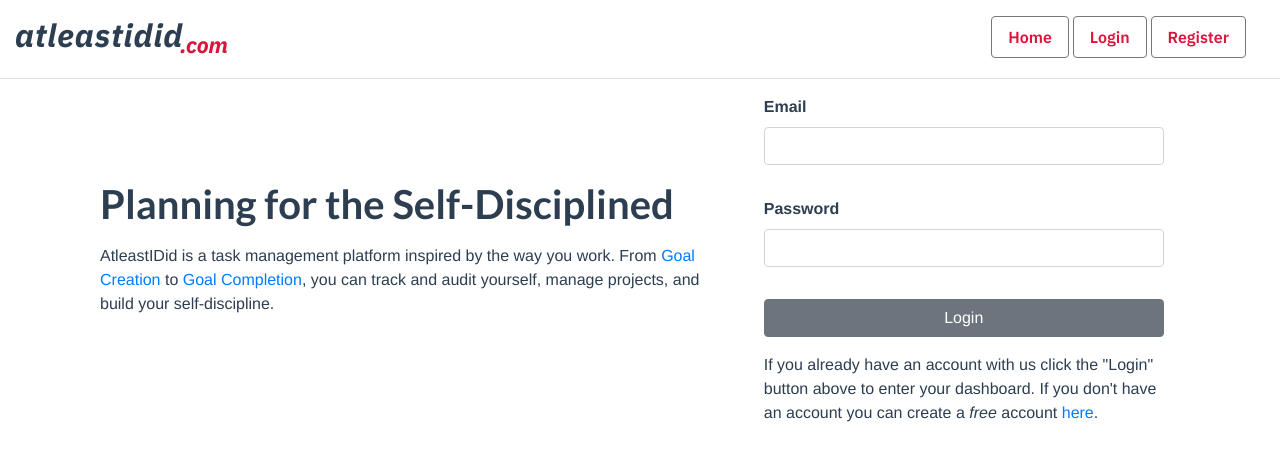
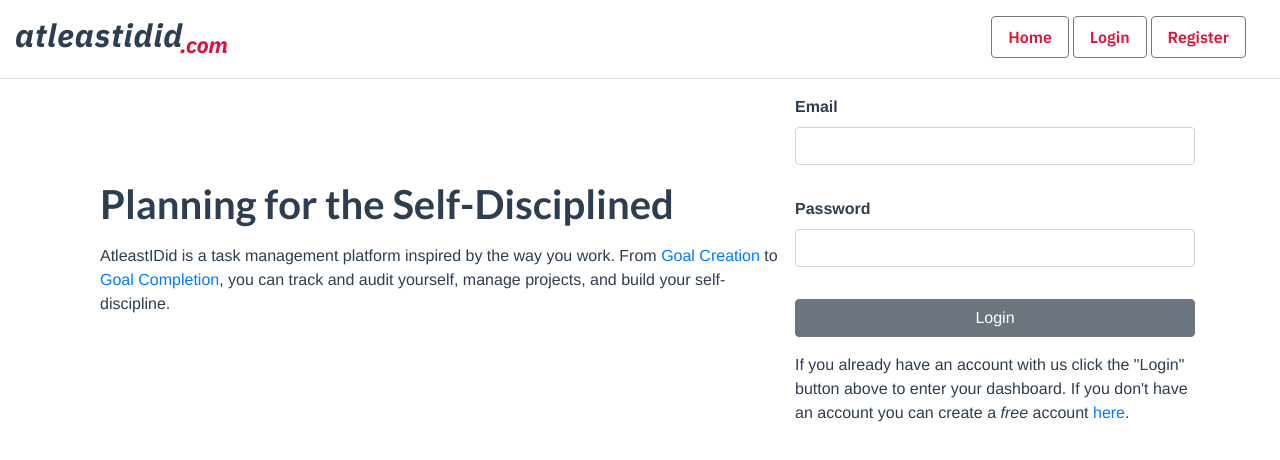
Before and after one commit to dewdad/atleastidid, a Vue app in the folder client/: page / in a window 1280 px wide. Shown: the top 460 px of the page. Built offline with nearby package versions, Linux system fonts and the light colour scheme; no server answers.

Commit message:
Make the jumbotron leftmost text column flexible in width.

```diff
--- a/client/src/components/Jumbotron.vue
+++ b/client/src/components/Jumbotron.vue
@@ -1,5 +1,5 @@
 <template>
-  <div class="col-md-7 text-center text-md-left">
+  <div class="col text-center text-md-left">
     <h1 class="page-title mb-3">{{ title }}</h1>
     <slot></slot>
   </div>
```
